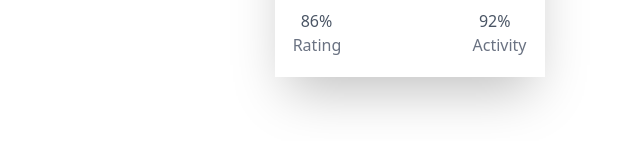
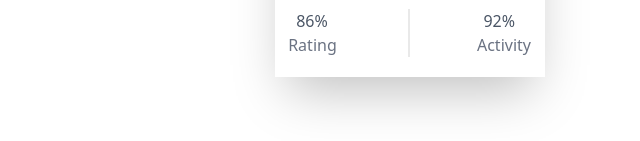
Before and after one commit to SubairMohamed/Cards-Design, a website: page src/index.html in a window 1280 px wide. Shown: the part 896-1037 px from the top of the page, 640-1280 px from the left. Drawn offline with Linux system fonts and the light colour scheme.

Commit message:
looking-header

```diff
--- a/scss/main.scss
+++ b/scss/main.scss
@@ -93,7 +93,7 @@
 }
 
 #content-card-vartical #card-header {
-    height: 80%;
+    height: 40vh;
 }
 
 #content-card-vartical #card-header img {
@@ -132,7 +132,8 @@
 }
 
 #left-footer {
-    width: 40%;
+    width: 45%;
+    border-right: 2px solid rgb(233, 233, 233);
 }
 
 #right-footer {
```
Also changed, not shown: dist/CSS/main.CSS/main.css, 1 other file.
